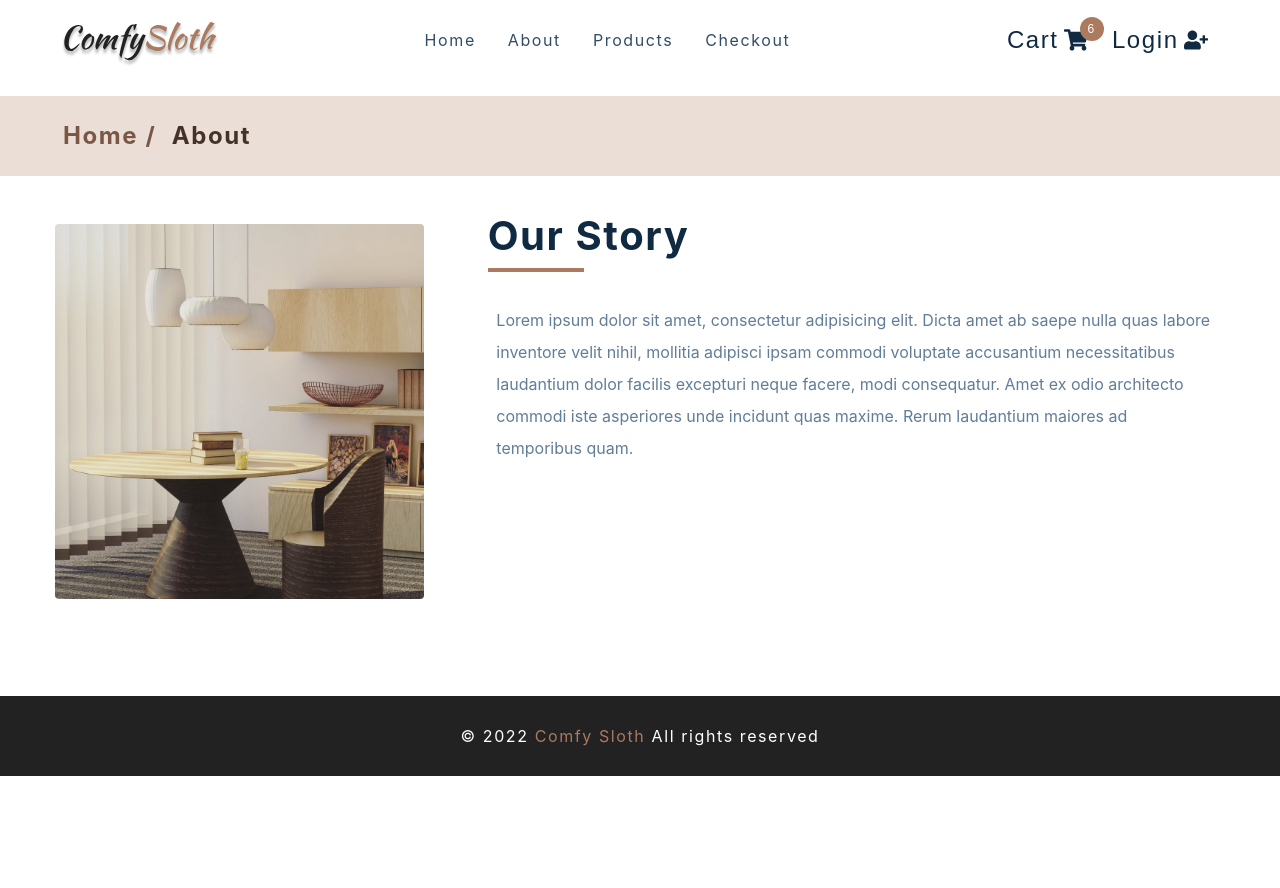
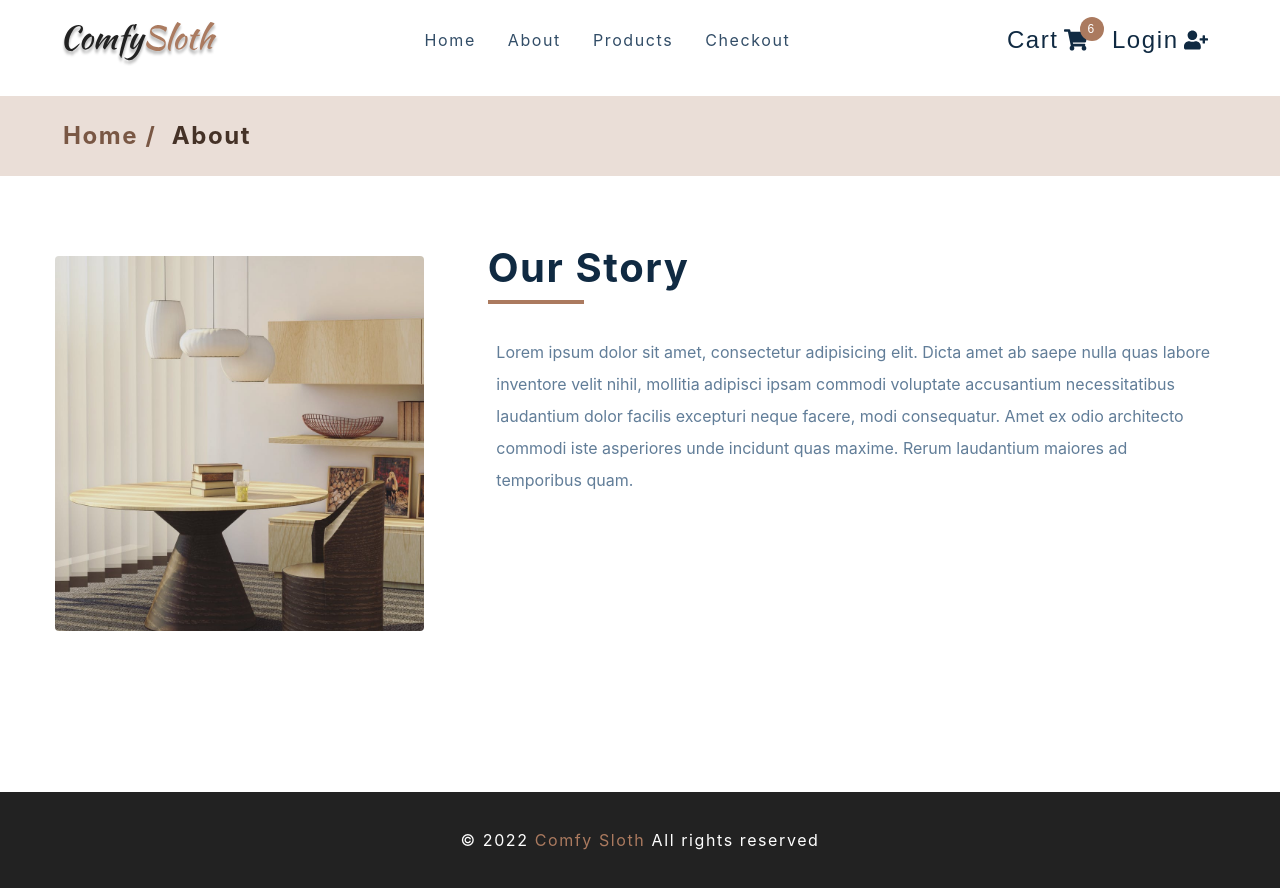
Before and after one commit to SaieeashReddy23/React-Ecommerce-site, a React (Create React App) app: page /about in a window 1280 px wide. Before the commit the page ends 800 px from the top, so only its background shows below. Built offline with nearby package versions, Linux system fonts and the light colour scheme; no server answers; the HTML template or start-up script is replaced by a standard one.

Commit message:
single page

```diff
--- a/src/components/Footer.js
+++ b/src/components/Footer.js
@@ -12,7 +12,7 @@ const Footer = () => {
 };
 
 const Wrapper = styled.footer`
-  height: 10vh;
+  height: 6rem;
   display: flex;
   flex-direction: column;
   justify-content: center;
--- a/src/components/ProductImages.js
+++ b/src/components/ProductImages.js
@@ -32,7 +32,7 @@ const ProductImages = ({ images }) => {
 
 const Wrapper = styled.section`
   .main {
-    height: 600px;
+    height: 700px;
   }
   img {
     width: 100%;
--- a/src/components/ProductList.js
+++ b/src/components/ProductList.js
@@ -6,12 +6,15 @@ import ListView from "./ListView";
 import { useProductsContext } from "../context/products_context";
 
 const ProductList = () => {
-  const { products } = useProductsContext();
+  const { products, list_view } = useProductsContext();
 
   return (
     <>
-      <GridView items={products} />
-      {/* <ListView items={products} /> */}
+      {list_view ? (
+        <ListView items={products} />
+      ) : (
+        <GridView items={products} />
+      )}
     </>
   );
 };
--- a/src/components/Sort.js
+++ b/src/components/Sort.js
@@ -1,20 +1,29 @@
 import React from "react";
 import { useFilterContext } from "../context/filter_context";
 import { BsFillGridFill, BsList } from "react-icons/bs";
+
+import { useProductsContext } from "../context/products_context";
 import styled from "styled-components";
+
 const Sort = () => {
+  const { setGridView, setListView, list_view } = useProductsContext();
   return (
     <Wrapper>
       <div className="btn-container">
-        <BsFillGridFill />
-        <BsList />
+        <BsFillGridFill
+          className={list_view ? "" : "active"}
+          onClick={setGridView}
+        />
+        <BsList className={list_view ? "active" : ""} onClick={setListView} />
       </div>
       <div className="active">
         17 products are found
         kkkkkkkkkkkkkkkkkkkkkkkkkkkkkkkkkkkkkkkkkkkkkkkkkkkkkkk
       </div>
       <div>
-        <label htmlFor="sort">sort by</label>
+        <label htmlFor="sort">
+          <span>sort by</span>
+        </label>
 
         <select name="sort" id="sort" className="sort-input">
           <option value="">Price (Lowest)</option>
@@ -33,6 +42,16 @@ const Wrapper = styled.section`
   align-items: center;
   margin-bottom: 2rem;
   column-gap: 2rem;
+
+  option {
+    font-weight: 500;
+    border-radius: 0.25rem;
+  }
+
+  span {
+    font-weight: 500;
+  }
+
   @media (max-width: 576px) {
     display: grid;
     grid-template-columns: 1fr;
@@ -83,6 +102,7 @@ const Wrapper = styled.section`
     font-size: 1rem;
     text-transform: capitalize;
     padding: 0.25rem 0.5rem;
+    border-radius: 0.25rem;
   }
   label {
     font-size: 1rem;
--- a/src/context/products_context.js
+++ b/src/context/products_context.js
@@ -24,6 +24,7 @@ const initialState = {
   single_product: {},
   single_error: false,
   single_loading: false,
+  list_view: false,
 };
 
 const ProductsContext = React.createContext();
@@ -70,9 +71,24 @@ export const ProductsProvider = ({ children }) => {
     dispatch({ type: SIDEBAR_CLOSE });
   };
 
+  const setGridView = () => {
+    dispatch({ type: "GRID_VIEW" });
+  };
+
+  const setListView = () => {
+    dispatch({ type: "LIST_VIEW" });
+  };
+
   return (
     <ProductsContext.Provider
-      value={{ ...state, openSidebar, closeSidebar, getSingleProduct }}
+      value={{
+        ...state,
+        openSidebar,
+        closeSidebar,
+        getSingleProduct,
+        setGridView,
+        setListView,
+      }}
     >
       {children}
     </ProductsContext.Provider>
--- a/src/pages/AboutPage.js
+++ b/src/pages/AboutPage.js
@@ -8,7 +8,7 @@ const AboutPage = () => {
     <div>
       <PageHero title="About" />
 
-      <Wrapper className="section-center">
+      <Wrapper className="section-center ">
         <div>
           <img src={aboutImg} alt="about image" />
         </div>
@@ -36,7 +36,8 @@ const AboutPage = () => {
 const Wrapper = styled.section`
   display: grid;
   gap: 4rem;
-
+  margin-top: 2rem;
+  min-height: calc(100vh - (27vh));
   img {
     width: 100%;
     display: block;
--- a/src/pages/SingleProductPage.js
+++ b/src/pages/SingleProductPage.js
@@ -65,7 +65,18 @@ const SingleProductPage = () => {
 
           <div className="info" style={{ marginTop: "1rem" }}>
             <span>Colors :</span>
+            <p>
+              <span>red</span> <span>blue</span>{" "}
+            </p>
           </div>
+
+          <div className="bag">
+            <button className="inc-btn">-</button>
+            <span className="ele">5</span>
+            <button className="inc-btn">+</button>
+          </div>
+
+          <button className="btn">ADD TO CART</button>
         </div>
       </div>
     </Wrapper>
@@ -73,6 +84,33 @@ const SingleProductPage = () => {
 };
 
 const Wrapper = styled.main`
+  .bag {
+    margin-left: -2rem;
+    margin-top: -3rem;
+  }
+  .ele {
+    font-size: 4rem;
+    font-weight: 500;
+  }
+  .inc-btn {
+    text-transform: uppercase;
+    background: white;
+
+    padding: 0 1rem;
+    margin: 0 1rem;
+    letter-spacing: var(--spacing);
+    display: inline-block;
+    font-weight: 400;
+    transition: var(--transition);
+    font-size: 3rem;
+    cursor: pointer;
+
+    border-radius: var(--radius);
+    border-color: transparent;
+  }
+  .inc-btn:hover {
+    border: 1px solid blue;
+  }
   .product-center {
     display: grid;
     gap: 4rem;
@@ -88,6 +126,7 @@ const Wrapper = styled.main`
   .info {
     text-transform: capitalize;
     width: 300px;
+
     display: grid;
     grid-template-columns: 125px 1fr;
     span {
--- a/src/reducers/products_reducer.js
+++ b/src/reducers/products_reducer.js
@@ -48,6 +48,12 @@ const products_reducer = (state, action) => {
     case GET_SINGLE_PRODUCT_ERROR:
       return { ...state, single_error: true, single_loading: false };
 
+    case "GRID_VIEW":
+      return { ...state, list_view: false };
+
+    case "LIST_VIEW":
+      return { ...state, list_view: true };
+
     default:
       throw new Error(`No Matching "${action.type}" - action type`);
   }
```
